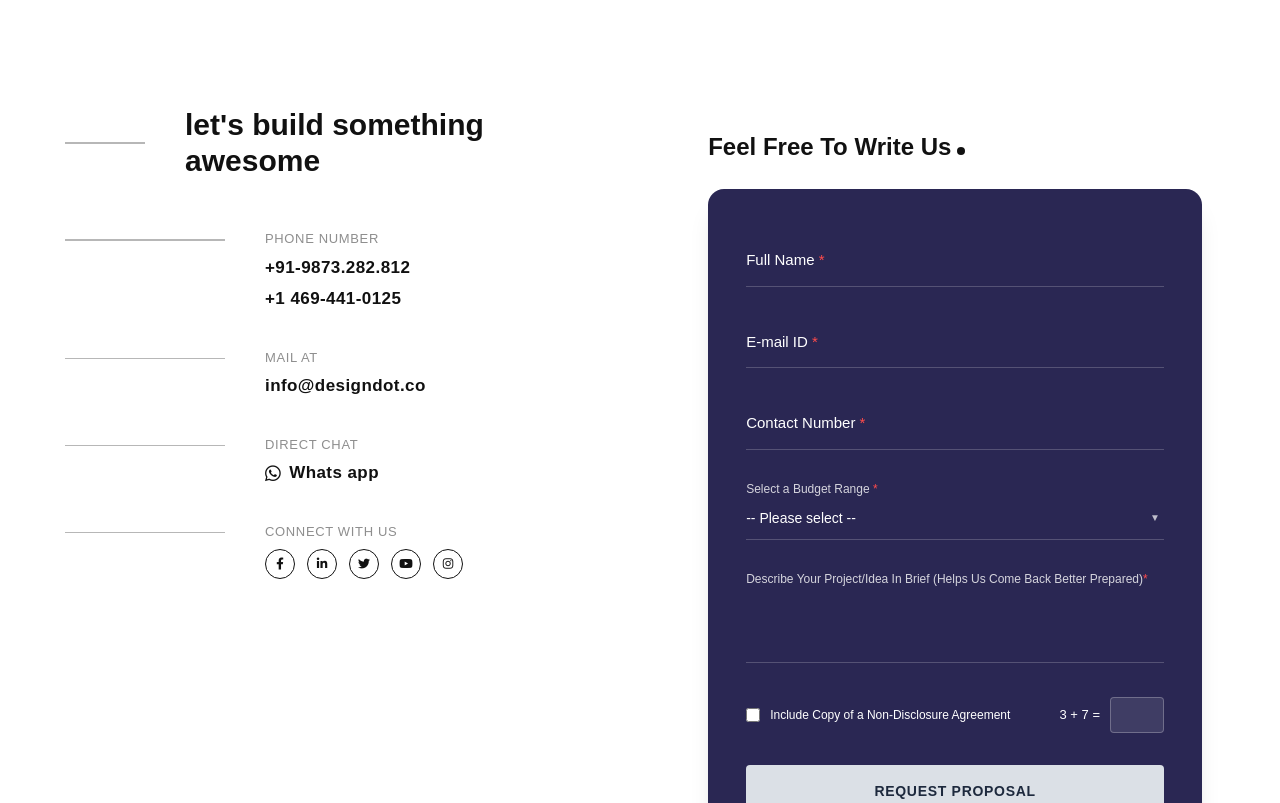
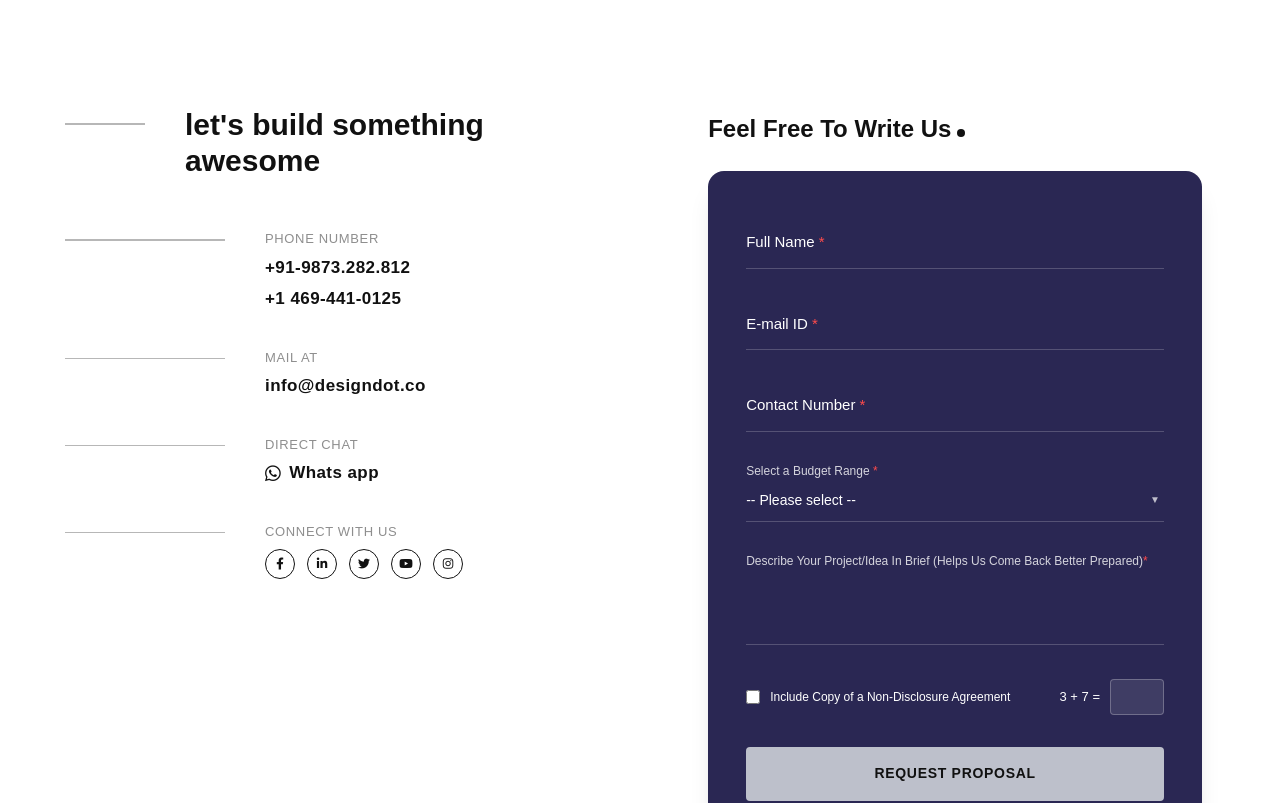
Before and after one commit to PrietyGoyal24/design-dot, a Next.js app: page / in a window 1280 px wide. Shown: the part 8600-9403 px from the top of the page. Built offline with nearby package versions, Linux system fonts and the light colour scheme; a web font is replaced by a local one.

Commit message:
style: align feel free heading to top and set request proposal button style to match Image 23

```diff
--- a/components/Footer.tsx
+++ b/components/Footer.tsx
@@ -67,8 +67,8 @@ export default function Footer() {
           <div className="flex flex-col text-left justify-start w-full">
 
             {/* Heading */}
-            <div className="flex items-center gap-[20px] md:gap-[40px] w-full">
-              <div className="w-[60px] md:w-[80px] h-[2px] bg-[#111]/30 shrink-0 hidden sm:block" />
+            <div className="flex items-start gap-[20px] md:gap-[40px] w-full">
+              <div className="w-[60px] md:w-[80px] h-[2px] bg-[#111]/30 shrink-0 mt-[16px] hidden sm:block" />
               <h2
                 className="text-[26px] md:text-[30px] leading-[1.2] font-extrabold text-[#111111] lowercase"
                 style={{ fontFamily: 'GTWalsheimPro-Bold, sans-serif', fontWeight: 900 }}
@@ -175,7 +175,7 @@ export default function Footer() {
           {/* Right Column: Write us Proposal Form */}
           <div className="flex flex-col text-left font-sans w-full">
             <h3
-              className="text-[20px] md:text-[24px] font-extrabold text-[#111111] mb-[24px] mt-[10px] md:mt-[22px]"
+              className="text-[20px] md:text-[24px] font-extrabold text-[#111111] mb-[24px] mt-0 md:mt-[4px]"
               style={{ fontFamily: 'GTWalsheimPro-Bold, sans-serif', fontWeight: 900 }}
             >
               Feel Free To Write Us
@@ -343,7 +343,7 @@ export default function Footer() {
                 <div className="pt-[10px]">
                   <button
                     type="submit"
-                    className="w-full bg-[#dbe0e6] hover:bg-[#f27820] hover:text-white text-slate-800 transition-colors h-[54px] rounded-[4px] font-extrabold text-[14px] tracking-wider uppercase cursor-pointer focus:outline-none"
+                    className="w-full bg-[#bdc0cb] hover:bg-[#aab0bf] text-[#111] transition-colors h-[54px] rounded-[4px] font-extrabold text-[14px] tracking-wider uppercase cursor-pointer focus:outline-none"
                     style={{ fontFamily: 'GTWalsheimPro-Bold, sans-serif', fontWeight: 800 }}
                   >
                     REQUEST PROPOSAL
```
